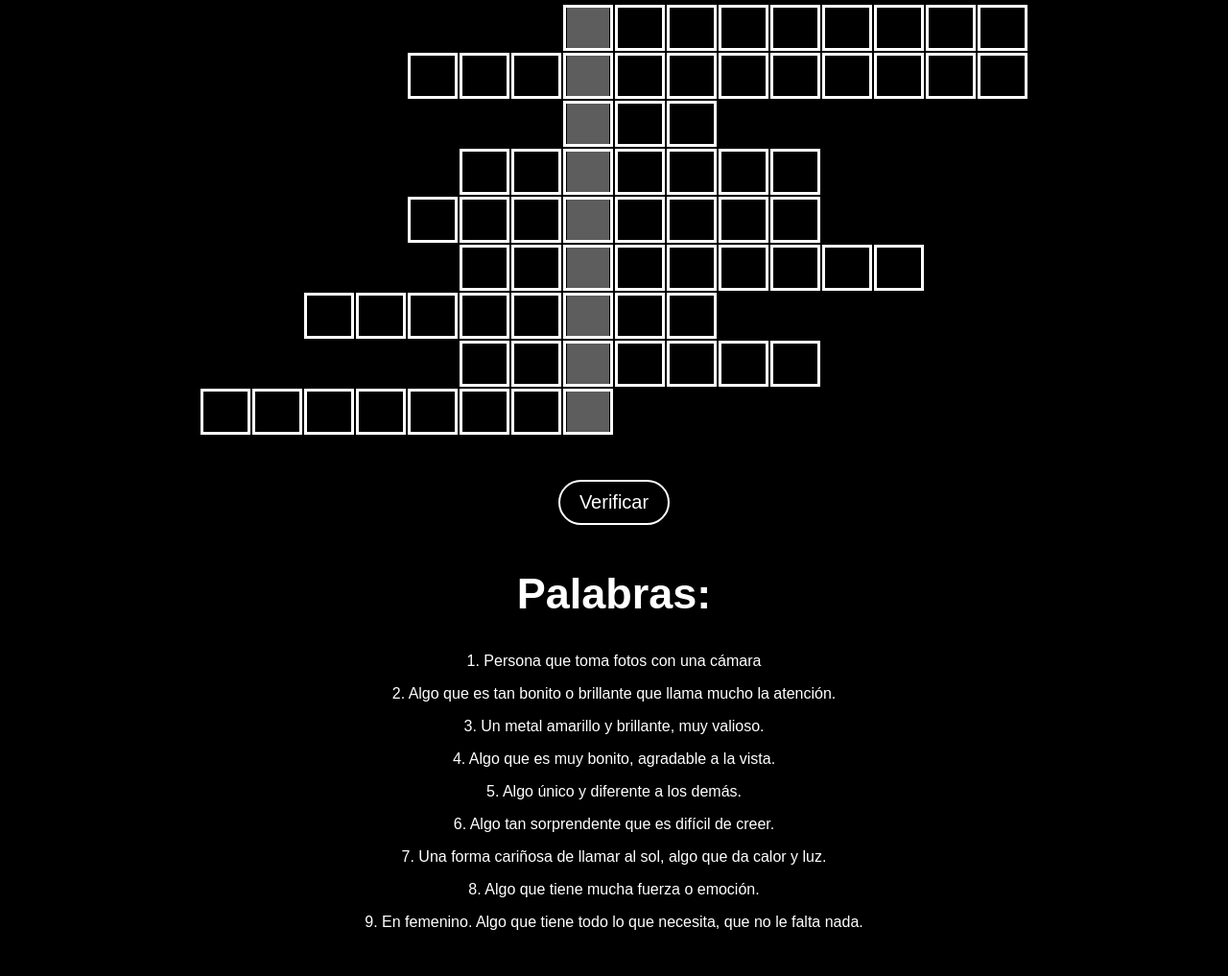
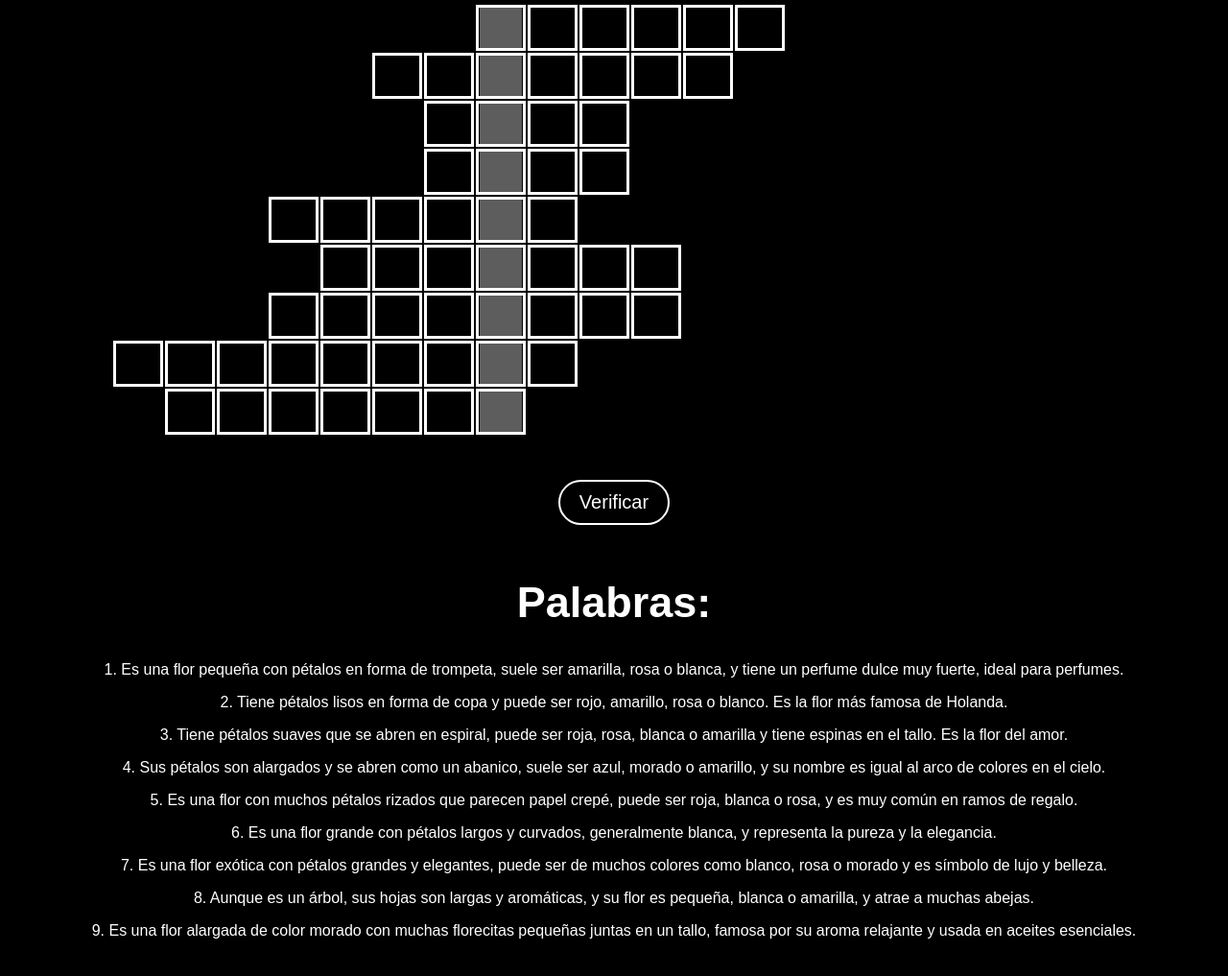
Before and after one commit to abrchr16/PaginaEve, a plain HTML site: page Crucigrama.html in a window 1280 px wide. Shown: the part 221-1238 px from the top of the page at 96% size. Drawn offline with Linux system fonts and the light colour scheme.

Commit message:
Update Crucigrama.html

```diff
--- a/Crucigrama.html
+++ b/Crucigrama.html
@@ -25,39 +25,8 @@
         <td><input type="text" maxlength="1"></td>
         <td><input type="text" maxlength="1"></td>
         <td><input type="text" maxlength="1"></td>
-        <td><input type="text" maxlength="1"></td>
-        <td><input type="text" maxlength="1"></td>
-        <td><input type="text" maxlength="1"></td>
-    </tr>
-    <tr>
         <td class="hidden"><input type="hidden" maxlength="0"></td>
         <td class="hidden"><input type="hidden" maxlength="0"></td>
-        <td class="hidden"><input type="hidden" maxlength="0"></td>
-        <td class="hidden"><input type="hidden" maxlength="0"></td>
-        <td><input type="text" maxlength="1"></td>
-        <td><input type="text" maxlength="1"></td>
-        <td><input type="text" maxlength="1"></td>
-        <td><input type="text" maxlength="1" class="clave"></td>
-        <td><input type="text" maxlength="1"></td>
-        <td><input type="text" maxlength="1"></td>
-        <td><input type="text" maxlength="1"></td>
-        <td><input type="text" maxlength="1"></td>
-        <td><input type="text" maxlength="1"></td>
-        <td><input type="text" maxlength="1"></td>
-        <td><input type="text" maxlength="1"></td>
-        <td><input type="text" maxlength="1"></td>
-    </tr>
-    <tr>
-        <td class="hidden"><input type="hidden" maxlength="0"></td>
-        <td class="hidden"><input type="hidden" maxlength="0"></td>
-        <td class="hidden"><input type="hidden" maxlength="0"></td>
-        <td class="hidden"><input type="hidden" maxlength="0"></td>
-        <td class="hidden"><input type="hidden" maxlength="0"></td>
-        <td class="hidden"><input type="hidden" maxlength="0"></td>
-        <td class="hidden"><input type="hidden" maxlength="0"></td>
-        <td><input type="text" maxlength="1" class="clave"></td>
-        <td><input type="text" maxlength="1"></td>
-        <td><input type="text" maxlength="1"></td>
     </tr>
     <tr>
         <td class="hidden"><input type="hidden" maxlength="0"></td>
@@ -78,39 +47,8 @@
         <td class="hidden"><input type="hidden" maxlength="0"></td>
         <td class="hidden"><input type="hidden" maxlength="0"></td>
         <td class="hidden"><input type="hidden" maxlength="0"></td>
-        <td><input type="text" maxlength="1"></td>
-        <td><input type="text" maxlength="1"></td>
-        <td><input type="text" maxlength="1"></td>
-        <td><input type="text" maxlength="1" class="clave"></td>
-        <td><input type="text" maxlength="1"></td>
-        <td><input type="text" maxlength="1"></td>
-        <td><input type="text" maxlength="1"></td>
-        <td><input type="text" maxlength="1"></td>
-    </tr>
-    <tr>
         <td class="hidden"><input type="hidden" maxlength="0"></td>
         <td class="hidden"><input type="hidden" maxlength="0"></td>
-        <td class="hidden"><input type="hidden" maxlength="0"></td>
-        <td class="hidden"><input type="hidden" maxlength="0"></td>
-        <td class="hidden"><input type="hidden" maxlength="0"></td>
-        <td><input type="text" maxlength="1"></td>
-        <td><input type="text" maxlength="1"></td>
-        <td><input type="text" maxlength="1" class="clave"></td>
-        <td><input type="text" maxlength="1"></td>
-        <td><input type="text" maxlength="1"></td>
-        <td><input type="text" maxlength="1"></td>
-        <td><input type="text" maxlength="1"></td>
-        <td><input type="text" maxlength="1"></td>
-        <td><input type="text" maxlength="1"></td>
-    </tr>
-    <tr>
-        <td class="hidden"><input type="hidden" maxlength="0"></td>
-        <td class="hidden"><input type="hidden" maxlength="0"></td>
-
-        <td><input type="text" maxlength="1"></td>
-        <td><input type="text" maxlength="1"></td>
-        <td><input type="text" maxlength="1"></td>
-        <td><input type="text" maxlength="1"></td>
         <td><input type="text" maxlength="1"></td>
         <td><input type="text" maxlength="1" class="clave"></td>
         <td><input type="text" maxlength="1"></td>
@@ -122,16 +60,62 @@
         <td class="hidden"><input type="hidden" maxlength="0"></td>
         <td class="hidden"><input type="hidden" maxlength="0"></td>
         <td class="hidden"><input type="hidden" maxlength="0"></td>
+        <td class="hidden"><input type="hidden" maxlength="0"></td>
+        <td><input type="text" maxlength="1"></td>
+        <td><input type="text" maxlength="1" class="clave"></td>
+        <td><input type="text" maxlength="1"></td>
+        <td><input type="text" maxlength="1"></td>
+    </tr>
+    <tr>
+        <td class="hidden"><input type="hidden" maxlength="0"></td>
+        <td class="hidden"><input type="hidden" maxlength="0"></td>
+        <td class="hidden"><input type="hidden" maxlength="0"></td>
+        <td><input type="text" maxlength="1"></td>
+        <td><input type="text" maxlength="1"></td>
+        <td><input type="text" maxlength="1"></td>
+        <td><input type="text" maxlength="1"></td>
+        <td><input type="text" maxlength="1" class="clave"></td>
+        <td><input type="text" maxlength="1"></td>
+    </tr>
+    <tr>
+        <td class="hidden"><input type="hidden" maxlength="0"></td>
+        <td class="hidden"><input type="hidden" maxlength="0"></td>
+        <td class="hidden"><input type="hidden" maxlength="0"></td>
+        <td class="hidden"><input type="hidden" maxlength="0"></td>
+        <td><input type="text" maxlength="1"></td>
         <td><input type="text" maxlength="1"></td>
         <td><input type="text" maxlength="1"></td>
         <td><input type="text" maxlength="1" class="clave"></td>
         <td><input type="text" maxlength="1"></td>
         <td><input type="text" maxlength="1"></td>
         <td><input type="text" maxlength="1"></td>
+    </tr>
+    <tr>
+        <td class="hidden"><input type="hidden" maxlength="0"></td>
+        <td class="hidden"><input type="hidden" maxlength="0"></td>
+        <td class="hidden"><input type="hidden" maxlength="0"></td>
+        <td><input type="text" maxlength="1"></td>
+        <td><input type="text" maxlength="1"></td>
+        <td><input type="text" maxlength="1"></td>
+        <td><input type="text" maxlength="1"></td>
+        <td><input type="text" maxlength="1" class="clave"></td>
+        <td><input type="text" maxlength="1"></td>
+        <td><input type="text" maxlength="1"></td>
         <td><input type="text" maxlength="1"></td>
     </tr>
     <tr>
         <td><input type="text" maxlength="1"></td>
+        <td><input type="text" maxlength="1"></td>
+        <td><input type="text" maxlength="1"></td>
+        <td><input type="text" maxlength="1"></td>
+        <td><input type="text" maxlength="1"></td>
+        <td><input type="text" maxlength="1"></td>
+        <td><input type="text" maxlength="1"></td>
+        <td><input type="text" maxlength="1" class="clave"></td>
+        <td><input type="text" maxlength="1"></td>
+    </tr>
+    <tr>
+        <td class="hidden"><input type="hidden" maxlength="0"></td>
         <td><input type="text" maxlength="1"></td>
         <td><input type="text" maxlength="1"></td>
         <td><input type="text" maxlength="1"></td>
@@ -146,34 +130,62 @@
 
 <p id="mensaje"></p>
 
+<script>
+    document.addEventListener("DOMContentLoaded", function () {
+        const inputs = document.querySelectorAll("input[type='text']");
+
+        inputs.forEach((input, index) => {
+            input.addEventListener("input", (e) => {
+                if (e.inputType !== "deleteContentBackward" && input.value.length === 1) {
+
+                    const nextInput = inputs[index + 1];
+                    if (nextInput) nextInput.focus();
+                }
+
+
+                setTimeout(() => input.setSelectionRange(input.value.length, input.value.length), 0);
+            });
+
+            input.addEventListener("keydown", (e) => {
+                if (e.key === "Backspace" && input.value === "") {
+
+                    const prevInput = inputs[index - 1];
+                    if (prevInput) prevInput.focus();
+                }
+            });
+        });
+    });
+</script>
+
+
 <div class="Palabras">
 <h2 id="titulo">Palabras:</h2>
 <p>
-    1. Persona que toma fotos con una cámara
+    1. Es una flor pequeña con pétalos en forma de trompeta, suele ser amarilla, rosa o blanca, y tiene un perfume dulce muy fuerte, ideal para perfumes.
 </p>
 <p>
-    2. Algo que es tan bonito o brillante que llama mucho la atención.
+    2. Tiene pétalos lisos en forma de copa y puede ser rojo, amarillo, rosa o blanco. Es la flor más famosa de Holanda.
 </p>
 <p>
-    3. Un metal amarillo y brillante, muy valioso.
+    3. Tiene pétalos suaves que se abren en espiral, puede ser roja, rosa, blanca o amarilla y tiene espinas en el tallo. Es la flor del amor.
 </p>
 <p>
-    4. Algo que es muy bonito, agradable a la vista.
+    4. Sus pétalos son alargados y se abren como un abanico, suele ser azul, morado o amarillo, y su nombre es igual al arco de colores en el cielo.
 </p>
 <p>
-    5. Algo único y diferente a los demás.
+    5. Es una flor con muchos pétalos rizados que parecen papel crepé, puede ser roja, blanca o rosa, y es muy común en ramos de regalo.
 </p>
 <p>
-    6. Algo tan sorprendente que es difícil de creer.
+    6. Es una flor grande con pétalos largos y curvados, generalmente blanca, y representa la pureza y la elegancia.
 </p>
 <p>
-    7. Una forma cariñosa de llamar al sol, algo que da calor y luz.
+    7. Es una flor exótica con pétalos grandes y elegantes, puede ser de muchos colores como blanco, rosa o morado y es símbolo de lujo y belleza.
 </p>
 <p>
-    8. Algo que tiene mucha fuerza o emoción.
+    8. Aunque es un árbol, sus hojas son largas y aromáticas, y su flor es pequeña, blanca o amarilla, y atrae a muchas abejas.
 </p>
 <p>
-    9. En femenino. Algo que tiene todo lo que necesita, que no le falta nada.
+    9. Es una flor alargada de color morado con muchas florecitas pequeñas juntas en un tallo, famosa por su aroma relajante y usada en aceites esenciales.
 </p>
 </div>
 
```
